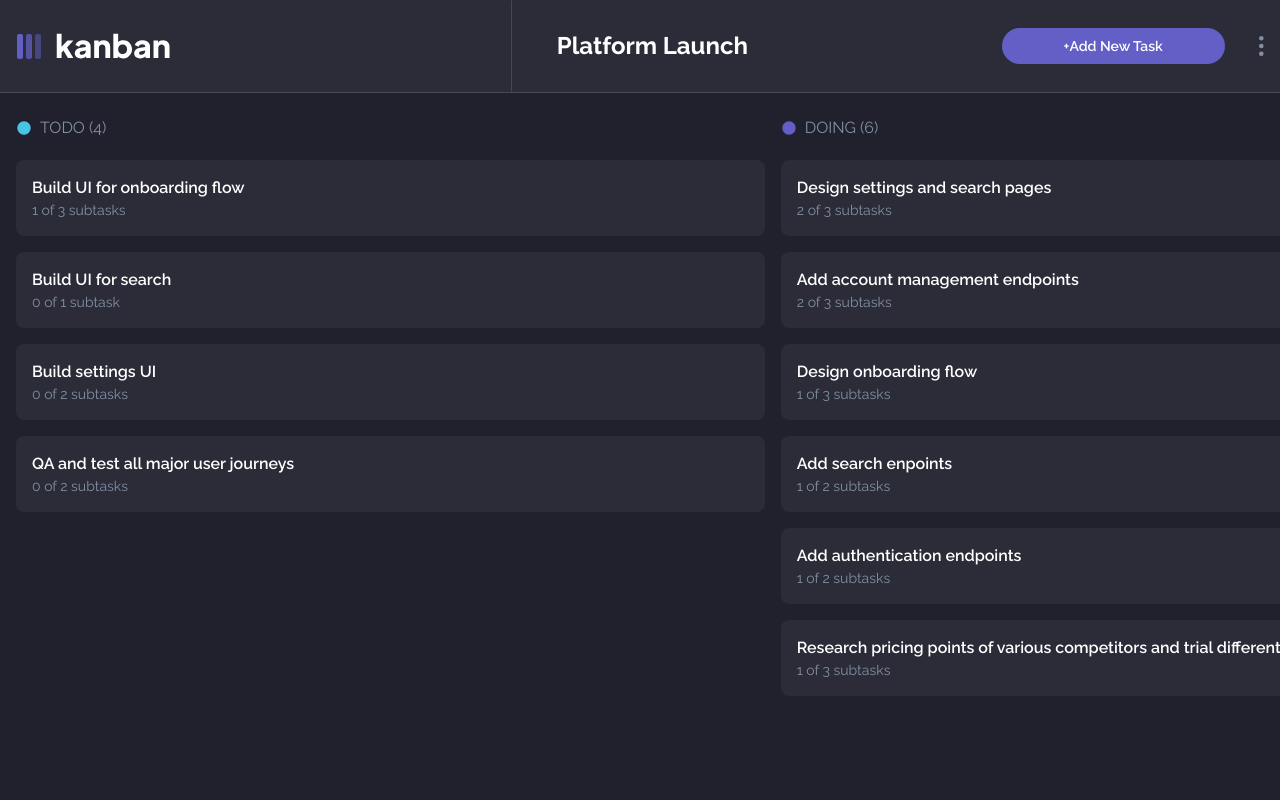
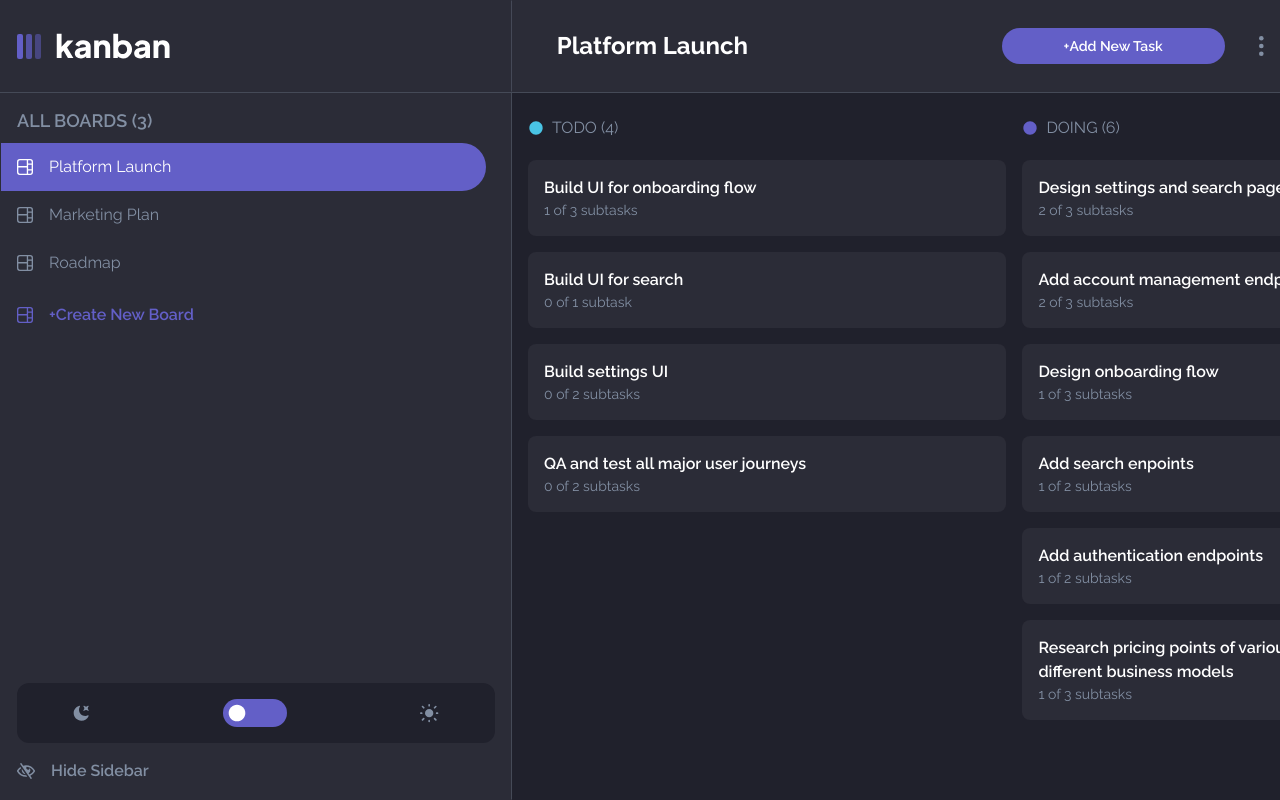
Before and after one commit to Paienobe/Kanban-manager, a React (Create React App) app: page / in a window 1280 px wide. Built offline with nearby package versions, Linux system fonts and the light colour scheme.

Commit message:
tab styles

```diff
--- a/src/App.tsx
+++ b/src/App.tsx
@@ -14,6 +14,7 @@ import {
   updateDragAndDropAcrossColumns,
   updateDragAndDropInSameColumn,
 } from "./utils/utils";
+import SidebarViewer from "./components/SidebarViewer/SidebarViewer";
 
 function App() {
   const {
@@ -23,6 +24,8 @@ function App() {
     appData,
     setAppData,
     setEditTask,
+    setIsLarge,
+    hideSidebar,
   } = useGlobalContext()!;
   const [showBoardsModal, setShowBoardsModal] = useState(false);
   const [showBoardForm, setShowBoardForm] = useState(false);
@@ -38,6 +41,13 @@ function App() {
       setEditTask(false);
     }
   }, [showTaskForm]);
+
+  window.addEventListener("resize", () => {
+    if (!(window.innerWidth >= 768)) {
+      setShowBoardsModal(false);
+    }
+    setIsLarge(window.innerWidth >= 768);
+  });
 
   const onDragEnd = (result: DropResult) => {
     const { source, destination } = result;
@@ -90,7 +100,7 @@ function App() {
   };
 
   return (
-    <div className="App bg-lightBg dark:bg-darkBg min-h-screen transition-all duration-300 ease-in-out md:flex md:max-h-[100vh] md:overflow-auto">
+    <div className="App bg-lightBg dark:bg-darkBg min-h-screen transition-all duration-300 ease-in-out md:flex md:max-h-[100vh] md:w-full md:overflow-auto">
       <Navbar
         showBoardsModal={showBoardsModal}
         setShowBoardsModal={setShowBoardsModal}
@@ -137,6 +147,8 @@ function App() {
         />
       )}
 
+      {hideSidebar && <SidebarViewer />}
+
       <DragDropContext onDragEnd={onDragEnd}>
         <TasksContainer
           setShowColumnForm={setShowColumnForm}
--- a/src/components/AllBoardsModal/AllBoardsModal.tsx
+++ b/src/components/AllBoardsModal/AllBoardsModal.tsx
@@ -1,9 +1,12 @@
-import React, { useRef } from "react";
+import React, { useRef, useState } from "react";
 import { useGlobalContext } from "../../context/globalContext";
 import { ReactComponent as BoardIcon } from "../../assets/icon-board.svg";
 import { detectOutsideClick } from "../../utils/utils";
 import ThemeSwitch from "../ThemeSwitch/ThemeSwitch";
 import BoardListItem from "../BoardListItem/BoardListItem";
+import { ReactComponent as HideIcon } from "../../assets/icon-hide-sidebar.svg";
+import showIcon from "../../assets/icon-hide-sidebar.svg";
+import SidebarHider from "../SidebarHider/SidebarHider";
 
 type Props = {
   showBoardsModal: boolean;
@@ -16,20 +19,23 @@ const AllBoardsModal = ({
   setShowBoardsModal,
   setShowBoardForm,
 }: Props) => {
-  const { appData, currentBoardIndex, setCurrentBoardIndex } =
-    useGlobalContext()!;
+  const { appData, isLarge, hideSidebar } = useGlobalContext()!;
   const totalBoards = appData.boards.length;
   const modalRef = useRef<HTMLDivElement | null>(null);
 
   return (
     <div
-      className="fixed md:static md:max-h-[100vh] md:min-w-[40%] top-0 bottom-0 left-0 right-0 flex items-center justify-center md:items-start md:pt-[100px] bg-black bg-opacity-50 md:bg-white md:dark:bg-darkTiles border border-transparent md:border-r-subtextColor md:border-opacity-30"
+      className={`fixed ${
+        hideSidebar ? "md:static hide_sidebar" : "md:static show_sidebar"
+      }  md:max-h-[100%] md:min-h-[100%] md:mt-auto md:min-w-[40%] top-0 bottom-0 left-0 right-0 flex items-center justify-center md:items-start md:pt-0 bg-black bg-opacity-50 md:bg-white md:dark:bg-darkTiles border border-transparent md:border-r-subtextColor md:border-opacity-30`}
       onClick={(e) =>
         detectOutsideClick(e, modalRef, showBoardsModal, setShowBoardsModal)
       }
     >
       <div
-        className="bg-lightTiles dark:bg-darkTiles transition-[background] duration-300 ease-in-out py-4 rounded-xl md:rounded-none w-[90%] md:w-full text-left md:h-[100%] md:flex md:flex-col md:justify-between"
+        className={`bg-lightTiles dark:bg-darkTiles transition-[background] duration-300 ease-in-out py-4 rounded-xl md:rounded-none w-[90%] md:w-full box-border text-left md:min-h-[calc(100vh-92px)] md:max-h-[calc(100vh-92px)] overflow-y-auto md:flex md:flex-col md:justify-between ${
+          hideSidebar ? "hidden md:w-0" : ""
+        }`}
         ref={modalRef}
       >
         <div>
@@ -50,21 +56,23 @@ const AllBoardsModal = ({
             })}
 
             <div
-              className="flex items-center ml-4 my-2 cursor-pointer"
+              className="flex items-center ml-4 my-2 cursor-pointer md:hover:opacity-50"
               onClick={() => {
-                setShowBoardsModal(false);
+                !isLarge && setShowBoardsModal(false);
                 setShowBoardForm(true);
               }}
             >
               <BoardIcon className="mr-4  my-3" fill="#635fc7" />
-              <p className="text-purple md:font-semibold md:hover:scale-105">
-                +Create New Board
-              </p>
+              <p className="text-purple md:font-semibold">+Create New Board</p>
             </div>
           </div>
         </div>
 
-        <ThemeSwitch />
+        <div>
+          <ThemeSwitch />
+
+          <SidebarHider />
+        </div>
       </div>
     </div>
   );
--- a/src/components/BoardForm/BoardForm.tsx
+++ b/src/components/BoardForm/BoardForm.tsx
@@ -120,7 +120,7 @@ const BoardForm = ({ showBoardForm, setShowBoardForm }: Props) => {
     >
       <div
         ref={modalRef}
-        className="bg-lightTiles dark:bg-darkTiles transition-[background] duration-300 ease-in-out p-4 rounded-xl w-[90%] text-left max-h-[90vh] overflow-y-auto"
+        className="bg-lightTiles dark:bg-darkTiles transition-[background] duration-300 ease-in-out p-4 rounded-xl w-[90%] md:w-[65%] text-left max-h-[90vh] overflow-y-auto"
       >
         <h1 className="text-lightModeTitle dark:text-darkModeTitle text-xl font-semibold mb-4">
           {!editBoard ? "Add New Board" : "Edit Board"}
--- a/src/components/BoardListItem/BoardListItem.tsx
+++ b/src/components/BoardListItem/BoardListItem.tsx
@@ -1,4 +1,4 @@
-import React from "react";
+import React, { useState } from "react";
 import { ReactComponent as BoardIcon } from "../../assets/icon-board.svg";
 import { useGlobalContext } from "../../context/globalContext";
 import { Board } from "../../types/types";
@@ -10,7 +10,8 @@ type Props = {
 };
 
 const BoardListItem = ({ board, index, setShowBoardsModal }: Props) => {
-  const { currentBoardIndex, setCurrentBoardIndex } = useGlobalContext()!;
+  const { currentBoardIndex, setCurrentBoardIndex, isLarge } =
+    useGlobalContext()!;
   return (
     <div
       className={`flex items-center ${
@@ -20,7 +21,7 @@ const BoardListItem = ({ board, index, setShowBoardsModal }: Props) => {
       } w-[95%] pl-4 py-3 rounded-tr-full rounded-br-full cursor-pointer`}
       onClick={() => {
         setCurrentBoardIndex(index);
-        setShowBoardsModal(false);
+        !isLarge && setShowBoardsModal(false);
       }}
     >
       <BoardIcon
--- a/src/components/ColumnAdder/ColumnAdder.tsx
+++ b/src/components/ColumnAdder/ColumnAdder.tsx
@@ -9,7 +9,7 @@ const ColumnAdder = ({ setShowColumnForm }: Props) => {
 
   return (
     <div
-      className="min-w-[90%] md:min-w-[60%] mt-[125px] md:mt-[145px] flex items-center justify-center min-h-[75vh] bg-gradient-to-b from-white to-transparent dark:from-darkTiles rounded-lg cursor-pointer"
+      className="min-w-[90%] md:min-w-[65%] mt-[125px] md:mt-[145px] flex items-center justify-center min-h-[75vh] bg-gradient-to-b from-white to-transparent dark:from-darkTiles rounded-lg cursor-pointer"
       onMouseEnter={() => setOverColumnAdder(!overColumnAdder)}
       onMouseLeave={() => setOverColumnAdder(!overColumnAdder)}
       onClick={() => {
--- a/src/components/ColumnForm/ColumnForm.tsx
+++ b/src/components/ColumnForm/ColumnForm.tsx
@@ -64,7 +64,7 @@ const ColumnForm = ({ showColumnForm, setShowColumnForm }: Props) => {
     >
       <div
         ref={modalRef}
-        className="bg-lightTiles dark:bg-darkTiles transition-[background] duration-300 ease-in-out p-4 rounded-xl w-[90%] text-left max-h-[90vh] overflow-y-auto"
+        className="bg-lightTiles dark:bg-darkTiles transition-[background] duration-300 ease-in-out p-4 rounded-xl w-[90%] md:w-[65%] text-left max-h-[90vh] overflow-y-auto"
       >
         <h1 className="text-lightModeTitle dark:text-darkModeTitle text-xl font-semibold mb-4">
           Add New Column
--- a/src/components/Navbar/Navbar.tsx
+++ b/src/components/Navbar/Navbar.tsx
@@ -29,6 +29,8 @@ const Navbar = ({
     setShowDeleteModal,
     setEditBoard,
     theme,
+    isLarge,
+    setIsLarge,
   } = useGlobalContext()!;
   const currentBoardName = currentBoard?.name || "No Board Found";
   const [showOptions, setShowOptions] = useState(false);
@@ -51,6 +53,10 @@ const Navbar = ({
       setEditBoard(false);
     }
   }, [showBoardForm]);
+
+  useEffect(() => {
+    isLarge ? setShowBoardsModal(true) : setShowBoardsModal(true);
+  }, [window.innerWidth]);
 
   return (
     <div className="p-4 md:px-0 py-6 md:py-0 bg-lightTiles dark:bg-darkTiles flex items-center justify-between fixed top-0 left-0 right-0 border-subtextColor border border-x-0 border-t-0 border-opacity-30 transition-[background] duration-300 ease-in-out">
@@ -98,7 +104,12 @@ const Navbar = ({
           +Add New Task
         </button>
 
-        <img src={moreIcon} alt="" onClick={() => setShowOptions(true)} />
+        <img
+          src={moreIcon}
+          alt=""
+          className="cursor-pointer"
+          onClick={() => setShowOptions(true)}
+        />
         {showOptions && (
           <div
             className="absolute bg-lightBg border border-subtextColor border-opacity-25 dark:bg-darkBg top-[4rem] right-4 p-4 rounded-lg text-left w-[50%] md:w-[25%] md:top-[5rem]"
--- /dev/null
+++ b/src/components/SidebarHider/SidebarHider.tsx
@@ -0,0 +1,31 @@
+import React, { useState } from "react";
+import { ReactComponent as HideIcon } from "../../assets/icon-hide-sidebar.svg";
+import { useGlobalContext } from "../../context/globalContext";
+
+const SidebarHider = () => {
+  const { toggleSidebar } = useGlobalContext()!;
+  const [hovered, setHovered] = useState(false);
+  return (
+    <div
+      className="hidden md:flex items-center gap-4 ml-4 mt-4 cursor-pointer w-fit"
+      onMouseEnter={() => {
+        setHovered(!hovered);
+      }}
+      onMouseLeave={() => {
+        setHovered(!hovered);
+      }}
+      onClick={toggleSidebar}
+    >
+      <HideIcon fill={hovered ? "#635fc7" : "#828fa3"} />
+      <p
+        className={`text-subtextColor font-semibold ${
+          hovered ? "text-purple" : ""
+        }`}
+      >
+        Hide Sidebar
+      </p>
+    </div>
+  );
+};
+
+export default SidebarHider;
--- /dev/null
+++ b/src/components/SidebarViewer/SidebarViewer.tsx
@@ -0,0 +1,17 @@
+import React from "react";
+import { ReactComponent as ViewIcon } from "../../assets/icon-show-sidebar.svg";
+import { useGlobalContext } from "../../context/globalContext";
+
+const SidebarViewer = () => {
+  const { toggleSidebar } = useGlobalContext()!;
+  return (
+    <div
+      className="hidden absolute top-[90%] bottom-[5%] bg-purple rounded-r-full w-[80px] md:flex items-center justify-center cursor-pointer"
+      onClick={toggleSidebar}
+    >
+      <ViewIcon />
+    </div>
+  );
+};
+
+export default SidebarViewer;
--- a/src/components/TasksContainer/TasksContainer.tsx
+++ b/src/components/TasksContainer/TasksContainer.tsx
@@ -1,10 +1,8 @@
 import React, { useEffect, useState } from "react";
 import { useGlobalContext } from "../../context/globalContext";
 import TaskTile from "../TaskTiles/TaskTile";
-import { MdCircle } from "react-icons/md";
 import TaskModal from "../TaskModal/TaskModal";
 import { SelectedTask, Task } from "../../types/types";
-import { columnHexCodes } from "../../constants/constants";
 import ColumnAdder from "../ColumnAdder/ColumnAdder";
 import { Droppable } from "@hello-pangea/dnd";
 import EmptyState from "../EmptyState/EmptyState";
@@ -25,21 +23,25 @@ const TasksContainer = ({
   selectedTask,
   setSelectedTask,
 }: Props) => {
-  const { currentBoard } = useGlobalContext()!;
+  const { currentBoard, hideSidebar } = useGlobalContext()!;
 
   const [showViewModal, setShowViewModal] = useState(false);
 
   const boardsAreAvailable = currentBoard?.columns.length > 0;
 
   return (
-    <div className="p-4 flex gap-x-4 items-start justify-between overflow-x-auto min-h-screen">
+    <div
+      className={`p-4 flex gap-x-4 items-start justify-between overflow-x-auto min-h-screen md:box-border ${
+        hideSidebar ? "md:overflow-visible" : ""
+      }`}
+    >
       {boardsAreAvailable ? (
         <>
           {currentBoard?.columns.map((column, index) => {
             return (
               <div
                 key={column.id}
-                className="min-w-[90%] mt-[80px] md:mt-[100px] md:min-w-[60%]"
+                className="min-w-[90%] mt-[80px] md:mt-[100px] md:min-w-[65%]"
               >
                 <ColumnHead column={column} index={index} />
 
--- a/src/context/globalContext.tsx
+++ b/src/context/globalContext.tsx
@@ -18,6 +18,10 @@ type ContextType = {
   setEditBoard: React.Dispatch<React.SetStateAction<boolean>>;
   editTask: boolean;
   setEditTask: React.Dispatch<React.SetStateAction<boolean>>;
+  isLarge: boolean;
+  setIsLarge: React.Dispatch<React.SetStateAction<boolean>>;
+  hideSidebar: boolean;
+  toggleSidebar: () => void;
 };
 
 const AppContext = createContext<ContextType | null>(null);
@@ -37,6 +41,12 @@ const AppProvider = ({ children }: ProviderProps) => {
   });
   const [editBoard, setEditBoard] = useState(false);
   const [editTask, setEditTask] = useState(false);
+  const [isLarge, setIsLarge] = useState(window.innerWidth >= 768);
+  const [hideSidebar, setHideSidebar] = useState(false);
+
+  const toggleSidebar = () => {
+    setHideSidebar(!hideSidebar);
+  };
 
   useEffect(() => {
     const documentElement = document.documentElement;
@@ -62,6 +72,10 @@ const AppProvider = ({ children }: ProviderProps) => {
         setEditBoard,
         editTask,
         setEditTask,
+        isLarge,
+        setIsLarge,
+        hideSidebar,
+        toggleSidebar,
       }}
     >
       {children}
--- a/src/index.css
+++ b/src/index.css
@@ -21,3 +21,58 @@
     background: #635fc7;
   }
 }
+
+.hide_sidebar {
+  animation: hide 0.25s forwards ease-in-out;
+}
+
+.show_sidebar {
+  animation: show 0.25s forwards ease-in-out;
+}
+
+@keyframes hide {
+  20% {
+    min-width: 20vw;
+    opacity: 0.5;
+  }
+
+  50% {
+    min-width: 15vw;
+    opacity: 0.75;
+  }
+
+  70% {
+    min-width: 10vw;
+    opacity: 0;
+  }
+
+  100% {
+    min-width: 0vw;
+    opacity: 0;
+    z-index: -20;
+  }
+}
+
+/* @keyframes show {
+  20% {
+    min-width: 100%;
+    opacity: 0.5;
+  }
+
+  50% {
+    min-width: 10%;
+    opacity: 0.75;
+  }
+
+  70% {
+    min-width: 15%;
+    opacity: 0.85;
+  }
+
+  100% {
+    min-width: 40%;
+    opacity: 1;
+    position: static;
+    z-index: 0;
+  }
+} */
```
Also changed, not shown: src/assets/icon-hide-sidebar.svg.
